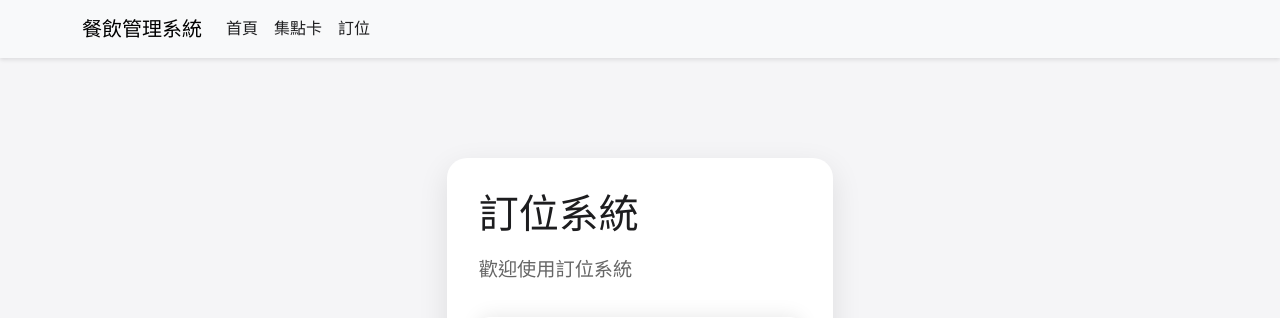
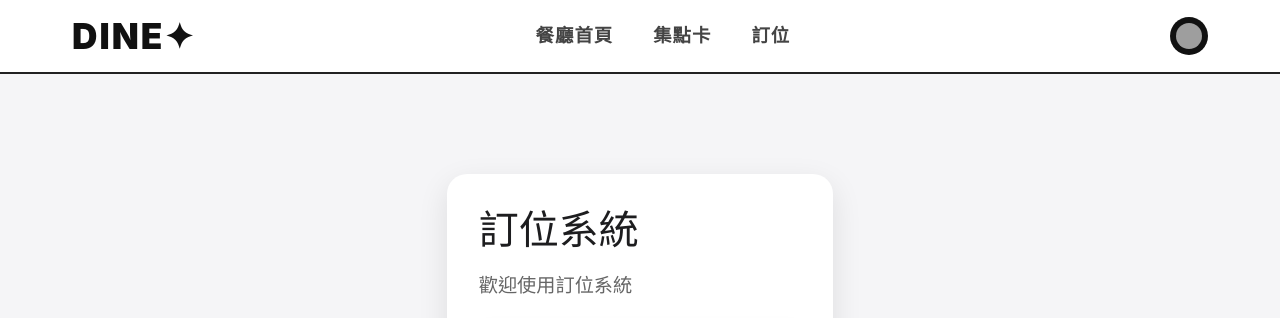
Before and after one commit to ZYW0097/ZYW, a Node server app: page /1/booking/step1 in a window 1280 px wide. Shown: the top 318 px of the page. Run offline with Node 20, Linux system fonts and the light colour scheme; data that the repository does not hold is empty; some libraries are stand-ins or nearby versions; grey boxes are pictures that could not be loaded.

Commit message:
navbar update v0.2.0

```diff
--- a/public/css/style.css
+++ b/public/css/style.css
@@ -162,3 +162,67 @@ main {
 .hero-content {
     animation: fadeIn 1s ease-out;
 }
+
+.custom-navbar {
+    background: #fff;
+    border-bottom: 2px solid #222;
+    width: 100%;
+    padding: 0;
+    margin: 0;
+}
+
+.nav-container {
+    max-width: 1200px;
+    margin: 0 auto;
+    padding: 0.5rem 2rem;
+    display: flex;
+    align-items: center;
+    justify-content: space-between;
+}
+
+.nav-logo {
+    font-size: 2.2rem;
+    font-weight: 900;
+    color: #111;
+    text-decoration: none;
+    letter-spacing: 2px;
+}
+
+.nav-links {
+    display: flex;
+    gap: 2.5rem;
+    align-items: center;
+}
+
+.nav-link {
+    color: #444;
+    text-decoration: none;
+    font-weight: 700;
+    font-size: 1.15rem;
+    letter-spacing: 1px;
+    transition: color 0.2s;
+}
+
+.nav-link:hover {
+    color: var(--primary-color);
+}
+
+.nav-user {
+    margin-left: 2.5rem;
+    display: flex;
+    align-items: center;
+}
+
+.user-icon {
+    width: 38px;
+    height: 38px;
+    border-radius: 50%;
+    background: #111;
+    padding: 6px;
+    box-sizing: border-box;
+    transition: box-shadow 0.2s;
+}
+
+.user-icon:hover {
+    box-shadow: 0 0 0 2px var(--primary-color);
+}
--- a/views/partials/header.ejs
+++ b/views/partials/header.ejs
@@ -1,21 +1,13 @@
-<nav class="navbar navbar-expand-lg navbar-light bg-light">
-    <div class="container">
-        <a class="navbar-brand" href="/">餐飲管理系統</a>
-        <button class="navbar-toggler" type="button" data-bs-toggle="collapse" data-bs-target="#navbarNav">
-            <span class="navbar-toggler-icon"></span>
-        </button>
-        <div class="collapse navbar-collapse" id="navbarNav">
-            <ul class="navbar-nav">
-                <li class="nav-item">
-                    <a class="nav-link" href="/">首頁</a>
-                </li>
-                <li class="nav-item">
-                    <a class="nav-link" href="/card">集點卡</a>
-                </li>
-                <li class="nav-item">
-                    <a class="nav-link" href="/booking">訂位</a>
-                </li>
-            </ul>
+<nav class="custom-navbar">
+    <div class="nav-container">
+        <a class="nav-logo" href="/">DINE✦</a>
+        <div class="nav-links">
+            <a class="nav-link" href="/">餐廳首頁</a>
+            <a class="nav-link" href="/<%= storeSlug %>/card">集點卡</a>
+            <a class="nav-link" href="/<%= storeSlug %>/booking">訂位</a>
         </div>
+        <a class="nav-user" href="/<%= storeSlug %>/account" title="登入/會員中心">
+            <img src="https://zyw.onrender.com/public/user_icon.png" alt="user" class="user-icon">
+        </a>
     </div>
 </nav>
```
Also changed, not shown: public/images/user_icon.png (added).
